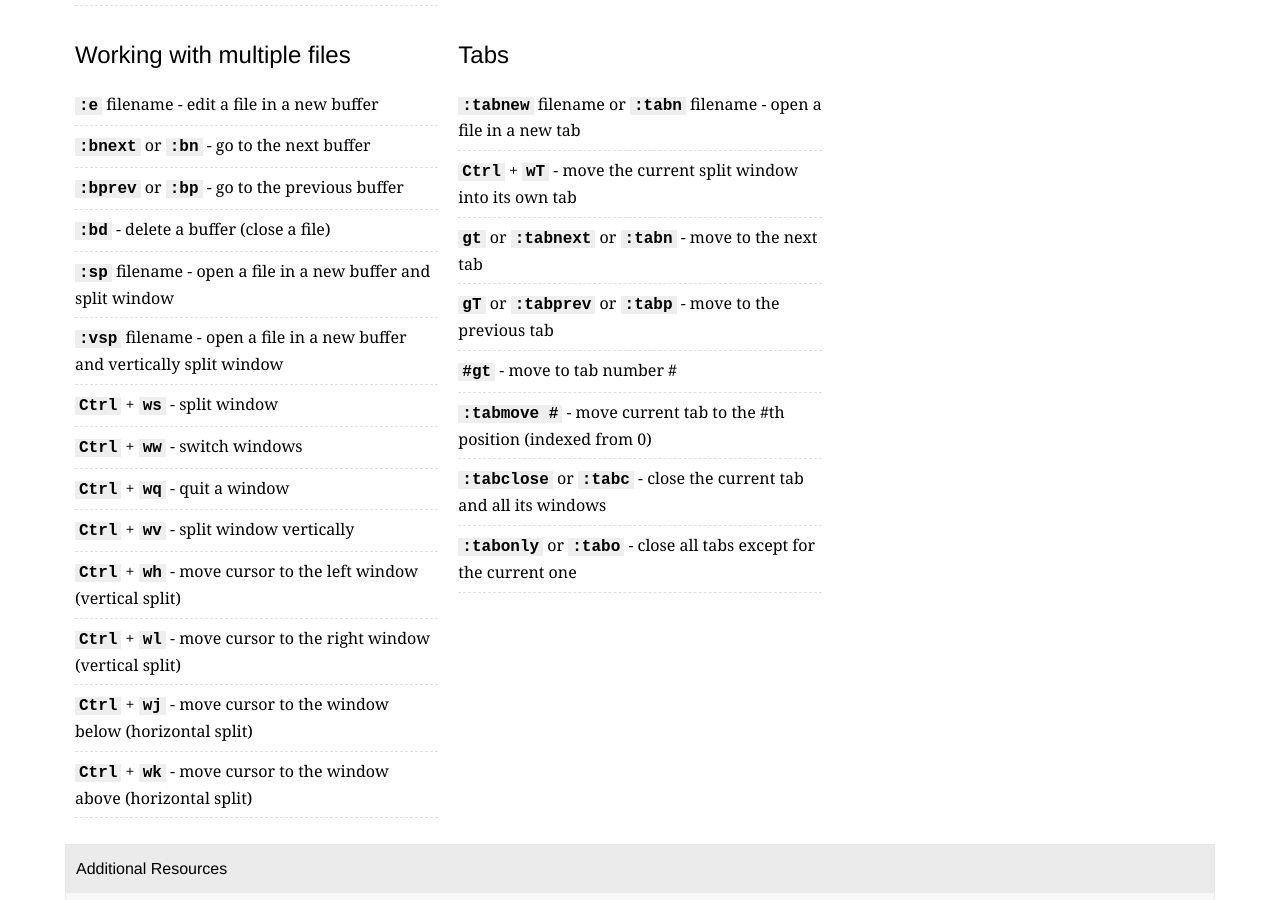
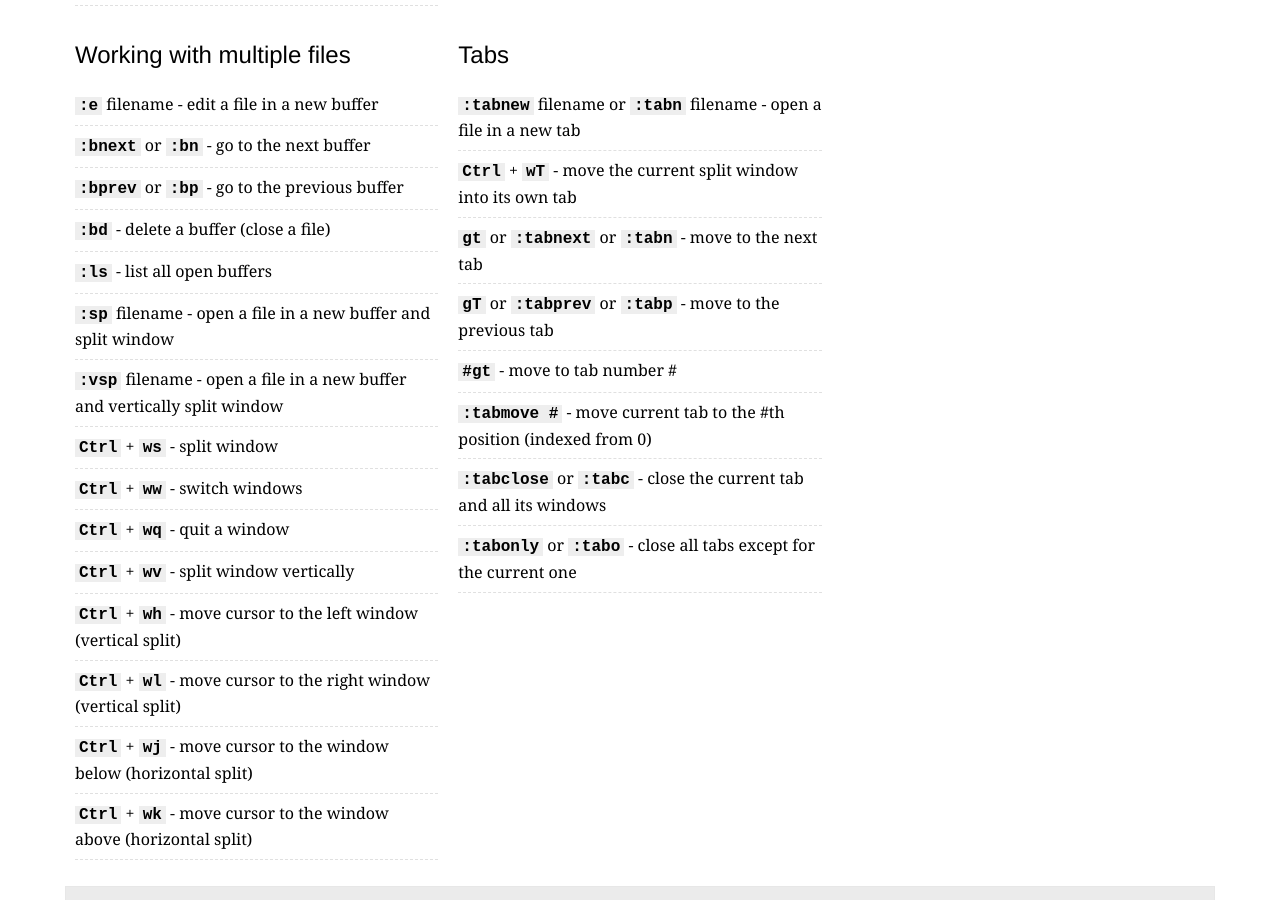
Before and after one commit to rtorr/vim-cheat-sheet, a Jekyll site: the page built from index.html, in a window 1280 px wide and 900 px high, scrolled down 1738 px. Built offline with Jekyll 4.4.1, drawn with Linux system fonts in a browser that asks for light colours.

```diff
--- a/_config.yml
+++ b/_config.yml
@@ -137,6 +137,7 @@ defaults:
           colone: "edit a file in a new buffer"
           colonbnext: "go to the next buffer"
           colonbprev: "go to the previous buffer"
+          colonls: "list all open buffers"
           colonbd: "delete a buffer (close a file)"
           colonsp: "open a file in a new buffer and split window"
           colonvsp: "open a file in a new buffer and vertically split window"
--- a/_layouts/page.html
+++ b/_layouts/page.html
@@ -127,6 +127,7 @@ layout: default
           <li><kbd>:bnext</kbd> or <kbd>:bn</kbd> - {{ page.workingWithMultipleFiles.commands.colonbnext }}</li>
           <li><kbd>:bprev</kbd> or <kbd>:bp</kbd> - {{ page.workingWithMultipleFiles.commands.colonbprev }}</li>
           <li><kbd>:bd</kbd> - {{ page.workingWithMultipleFiles.commands.colonbd }}</li>
+          <li><kbd>:ls</kbd> - {{ page.workingWithMultipleFiles.commands.colonls }}</li>
           <li><kbd>:sp</kbd> filename - {{ page.workingWithMultipleFiles.commands.colonsp }}</li>
           <li><kbd>:vsp</kbd> filename - {{ page.workingWithMultipleFiles.commands.colonvsp }}</li>
           <li><kbd>Ctrl</kbd> + <kbd>ws</kbd> - {{ page.workingWithMultipleFiles.commands.ctrlPlusws }}</li>
```
